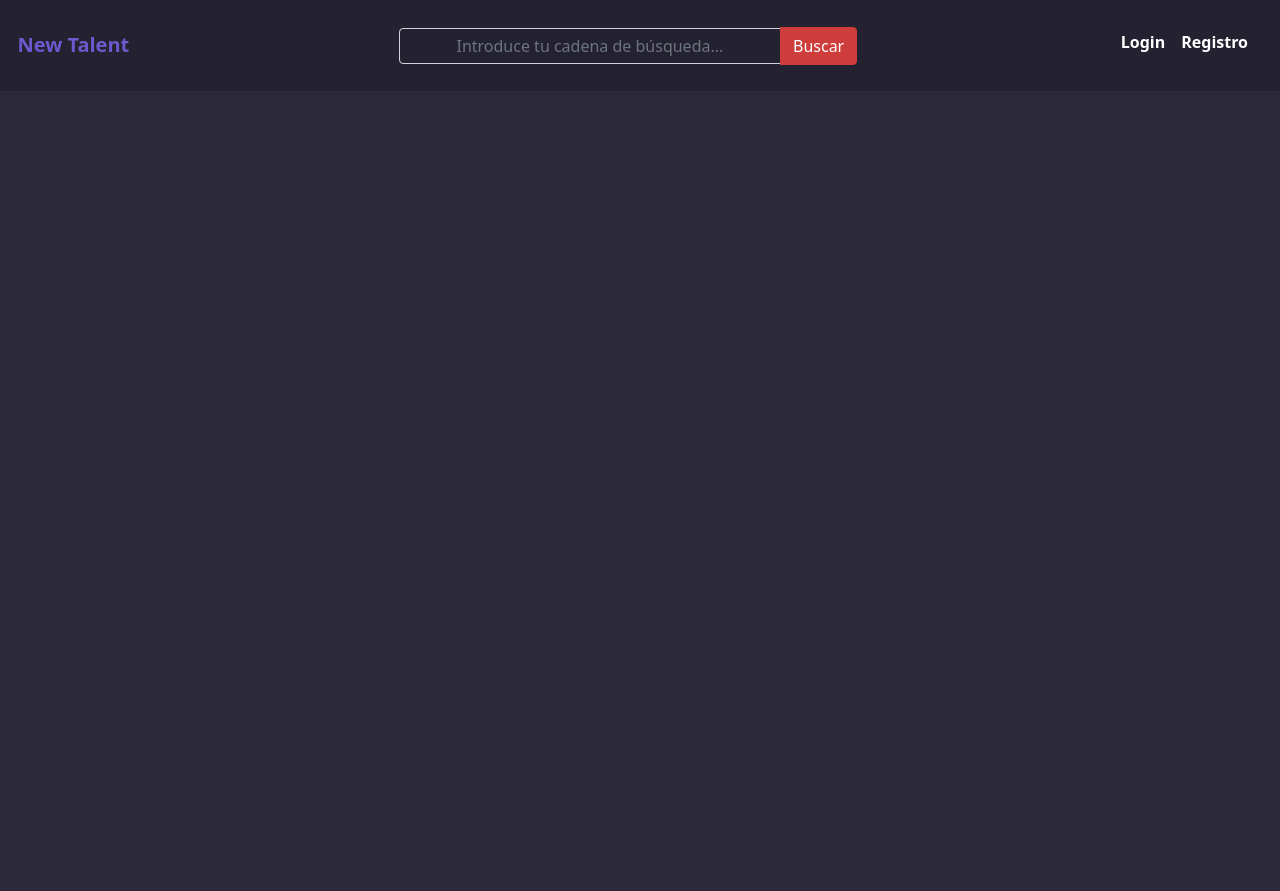
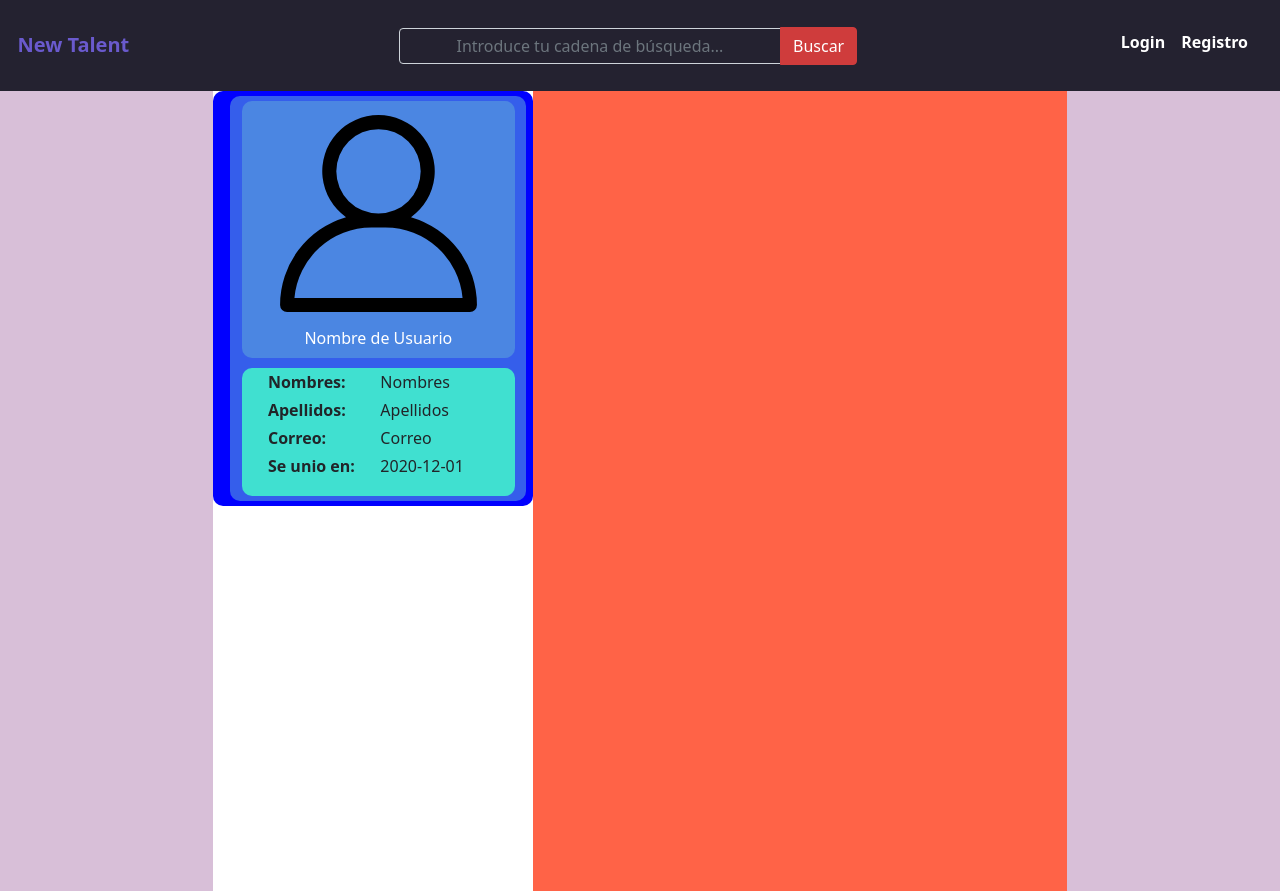
Before and after one commit to Techjonlogi/frontproyecto, a React (Create React App) app: page /Perfil in a window 1280 px wide. Before the commit the page ends 800 px from the top, so only its background shows below. Built offline with nearby package versions, Linux system fonts and the light colour scheme.

Commit message:
Implementacion de vista general de Informacion de usuario en pantalla PerfilUsuario.

```diff
--- a/src/Pantallas/ComponentesVarios/PerfilUsuario/InformacionUsuario.jsx
+++ b/src/Pantallas/ComponentesVarios/PerfilUsuario/InformacionUsuario.jsx
@@ -1,7 +1,46 @@
-const InformacionUsuario = () => {
+import PropTypes from "prop-types";
+import { Container, Form } from "react-bootstrap";
+import ImagenPerfil from "../../../Imagenes/UsuarioImagen.svg";
+
+const InformacionUsuario = ( props ) => {
     return (
-        <></>
+        <Container className="Capsula">
+            <Container className="Capsula" id="InformacionUsuarioCabeza">
+                <img className="ProfileImage" src={ ImagenPerfil } alt="ImagenPerfil" ></img>
+                <Form>
+                    <Form.Label className="FormLabel" id="Username">{ props.nombreUsuario }</Form.Label>
+                </Form>
+            </Container>
+            <Container className="Capsula" id="InformacionUsuarioCuerpo">
+                <dl>
+                    <dt>Nombres:</dt>
+                    <dd>{ props.nombres }</dd>
+                    <dt>Apellidos:</dt>
+                    <dd>{ props.apellidos }</dd>
+                    <dt>Correo:</dt>
+                    <dd>{ props.correo }</dd>
+                    <dt>Se unio en:</dt>
+                    <dd>{ props.unioEn }</dd>
+                </dl>
+            </Container>
+        </Container>
     );
 };
 
+InformacionUsuario.defaultProps = {
+    nombreUsuario: "Nombre de Usuario",
+    nombres: "Nombres",
+    apellidos: "Apellidos",
+    correo: "Correo",
+    unioEn: "2020-12-01"
+}
+
+InformacionUsuario.propTypes = {
+    nombreUsuario: PropTypes.string,
+    nombres: PropTypes.string,
+    apellidos: PropTypes.string,
+    correo: PropTypes.string,
+    unioEn: PropTypes.string
+}
+
 export default InformacionUsuario;
--- a/src/Pantallas/PerfilUsuario/PerfilUsuario.js
+++ b/src/Pantallas/PerfilUsuario/PerfilUsuario.js
@@ -1,12 +1,24 @@
 import 'bootstrap/dist/css/bootstrap.css';
 import './PerfilUsuario.css';
 
-import NavBar from '../ComponentesVarios/BarraNavegacion/NavBar';
+import { Container, Row, Col } from "react-bootstrap";
+import NavBar from "../ComponentesVarios/BarraNavegacion/NavBar";
+import InformacionUsuario from '../ComponentesVarios/PerfilUsuario/InformacionUsuario';
 
 const PerfilUsuario = () => {
     return (
         <>
             <NavBar />
+            <Container className="PerfilContent" fluid>
+                <Row className="BodyRow">
+                    <Col id="EmptyLeftColumn" sm={ 2 }></Col>
+                    <Col id="UserInfoColumn" sm={ 3 }>
+                        <InformacionUsuario />
+                    </Col>
+                    <Col id="UserPublicationsColumn" sm={ 5 }></Col>
+                    <Col id="EmptyRightColumn" sm={ 2 }></Col>
+                </Row>
+            </Container>
         </>
     );
 };
--- a/src/Pantallas/PerfilUsuario/Perfilusuario.css
+++ b/src/Pantallas/PerfilUsuario/Perfilusuario.css
@@ -0,0 +1,59 @@
+dl {
+    width: 100%;
+}
+
+dt {
+    width: 50%;
+    padding: 2px;
+    margin: 0;
+    float: left;
+}
+
+dd {
+    width: 50%;
+    padding: 2px;
+    margin: 0;
+    float: right;
+}
+
+.PerfilContent {
+    height: 100vh;
+}
+
+.BodyRow {
+    height: 100%;
+}
+
+.Capsula {
+    margin: 5px;
+    border-radius: 10px;
+}
+
+#EmptyLeftColumn {
+    background-color: thistle;
+}
+
+#UserInfoColumn {
+    height: fit-content;
+    border-radius: 10px;
+    background-color: blue;
+}
+
+#UserPublicationsColumn {
+    background-color: tomato;
+}
+
+#EmptyRightColumn {
+    background-color: thistle;
+}
+
+#InformacionUsuarioCabeza {
+    width: 110%;
+    margin: 5px
+}
+
+#InformacionUsuarioCuerpo {
+    width: 110%;
+    margin: 5px;
+    background-color: turquoise;
+}
```
